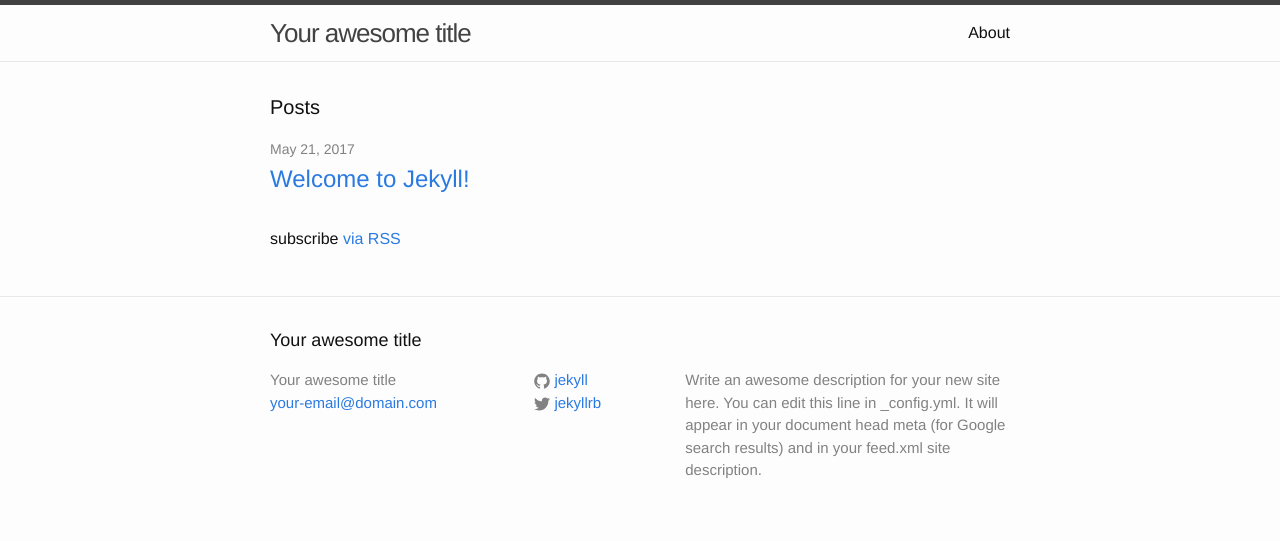
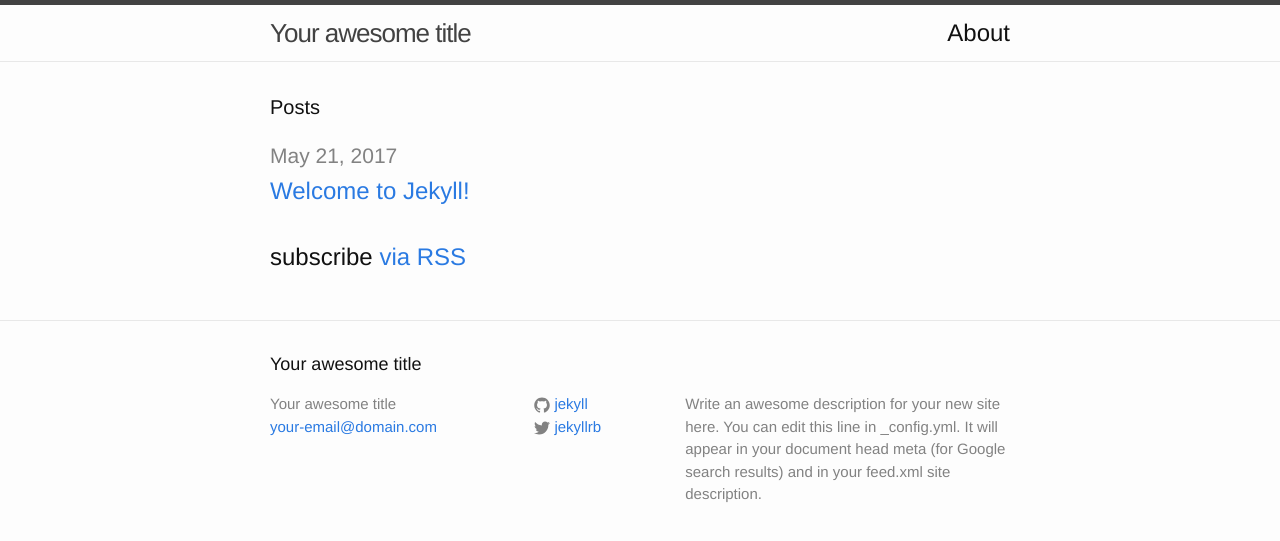
Before and after one commit to Nieterau/nieterau.github.io, a Jekyll site: the page built from index.html, in a window 1280 px wide. Shown: the top 541 px of the page. Built offline with Jekyll 4.4.1, drawn with Linux system fonts in a browser that asks for light colours.

Commit message:
Update main.scss

```diff
--- a/css/main.scss
+++ b/css/main.scss
@@ -7,7 +7,7 @@
 
 // Our variables
 $base-font-family: "Helvetica Neue", Helvetica, Arial, sans-serif;
-$base-font-size:   16px;
+$base-font-size:   24px;
 $base-font-weight: 400;
 $small-font-size:  $base-font-size * 0.875;
 $base-line-height: 1.5;
```
